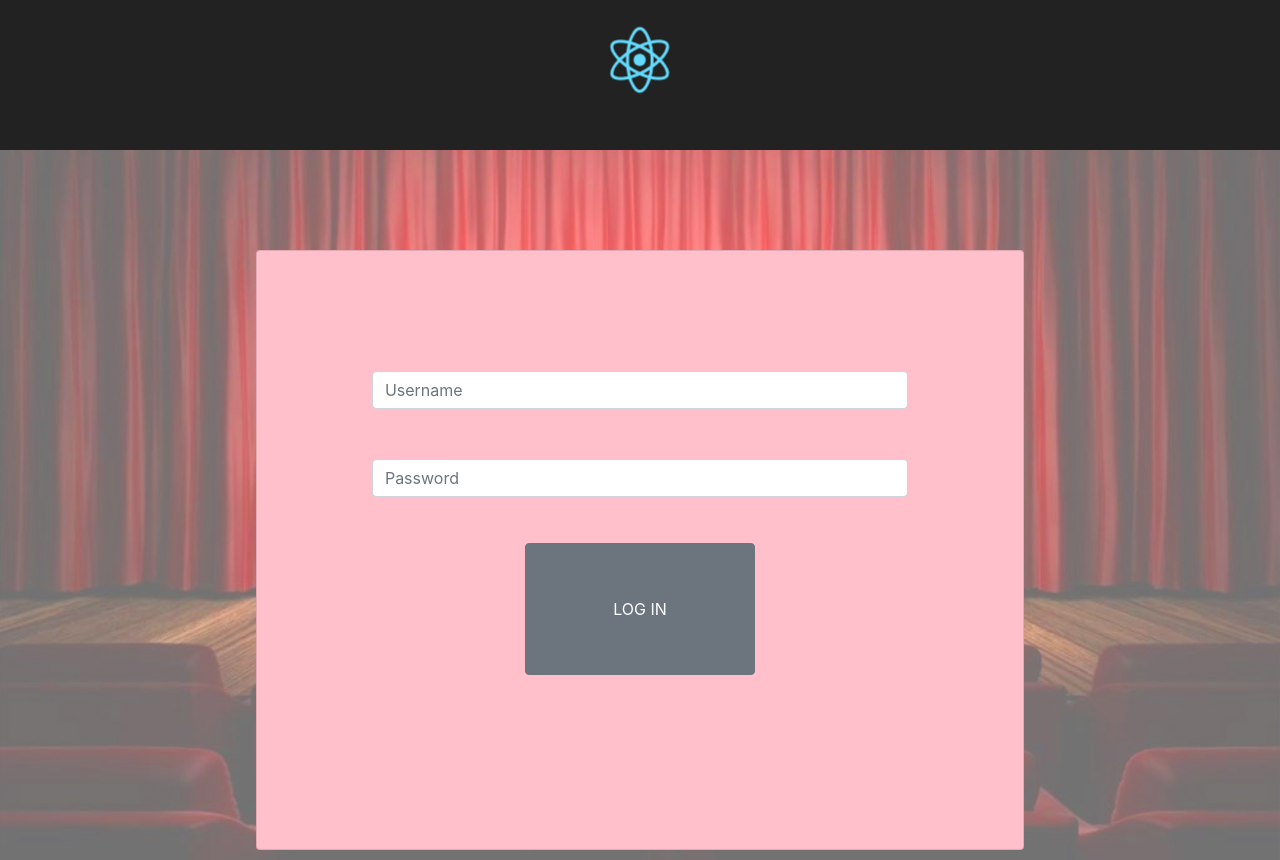
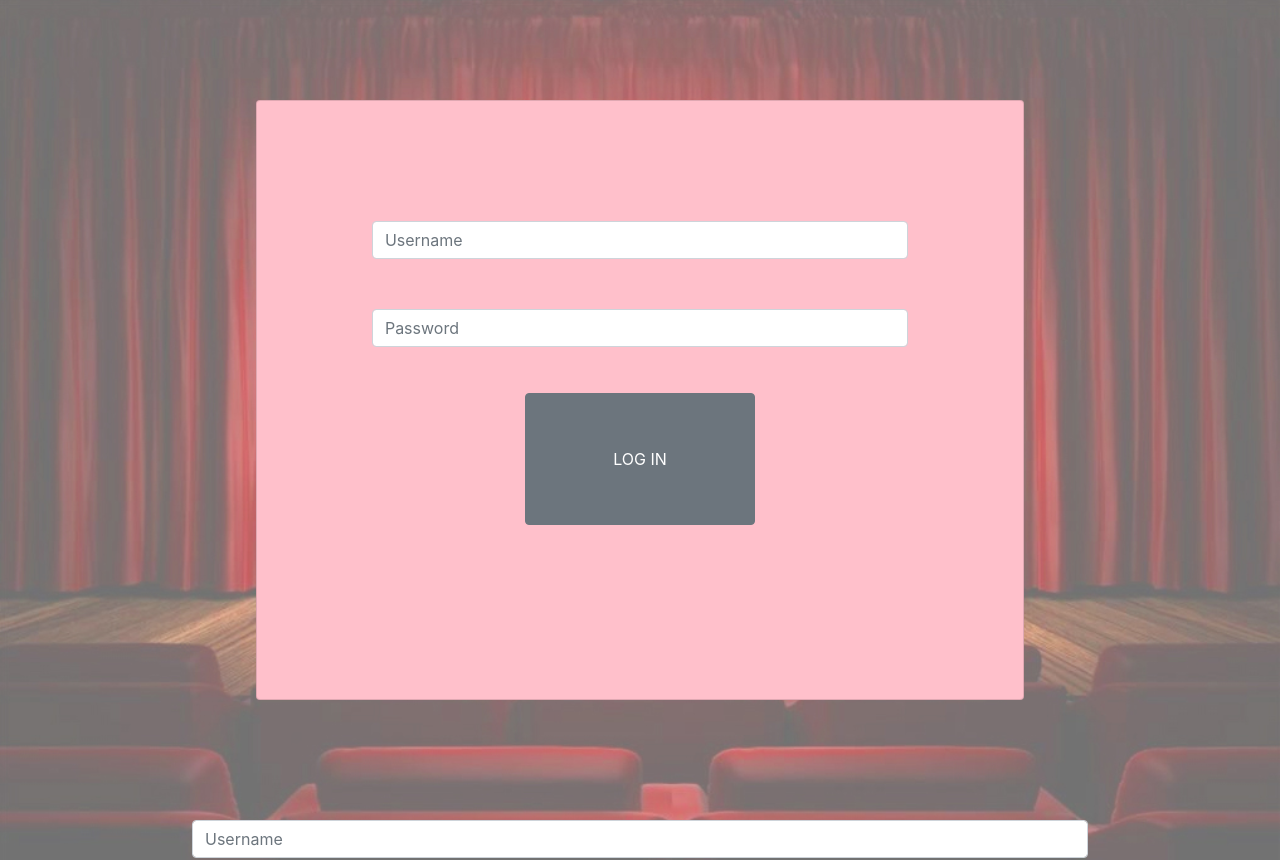
Before and after one commit to seanbelverstone/Reel-Time, a React (Create React App) app in the folder client/: page / in a window 1280 px wide. Shown: the top 860 px of the page. Built offline with nearby package versions, Linux system fonts and the light colour scheme.

Commit message:
deleted the app header from default react webpage.

```diff
--- a/client/src/App.js
+++ b/client/src/App.js
@@ -9,9 +9,6 @@ class App extends Component {
   render() {
     return (
       <div className="App">
-        <div className="App-header">
-          <img src={logo} className="App-logo" alt="logo" />
-        </div>
 
         <div className="Login-field">
           <DefaultCard/>
```
